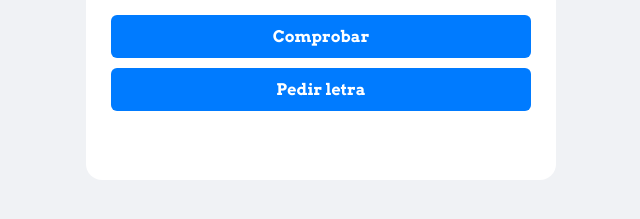
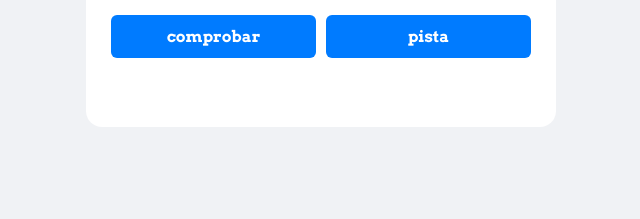
Before and after one commit to VictorLopezPardo/Preguntita, a plain HTML site: page index.html in a window 1280 px wide. Shown: the part 137-356 px from the top of the page, without its empty margins (319-959 px from the left). Drawn offline with Linux system fonts and the light colour scheme.

Commit message:
Update button labels and structure in index.html

```diff
--- a/index.html
+++ b/index.html
@@ -17,12 +17,16 @@
     <div id="clue"></div>
 
     <div id="letterContainer"></div>
-    <button id="checkBtn">Comprobar</button>
-    <button id="hintBtn">Pedir letra</button>
+    <div id="buttonRow">
+    <button id="checkBtn">comprobar</button>
+    <button id="hintBtn">pista</button>
+    <button id="shareBtn" style="display:none;">compartir</button>
+    </div>
+
 
     <div id="feedback"></div>
 
-    <button id="shareBtn" style="display:none;">Compartir</button>
+    <button id="shareBtn" style="display:none;">compartir</button>
   </div>
 
   <script src="script.js"></script>
```
